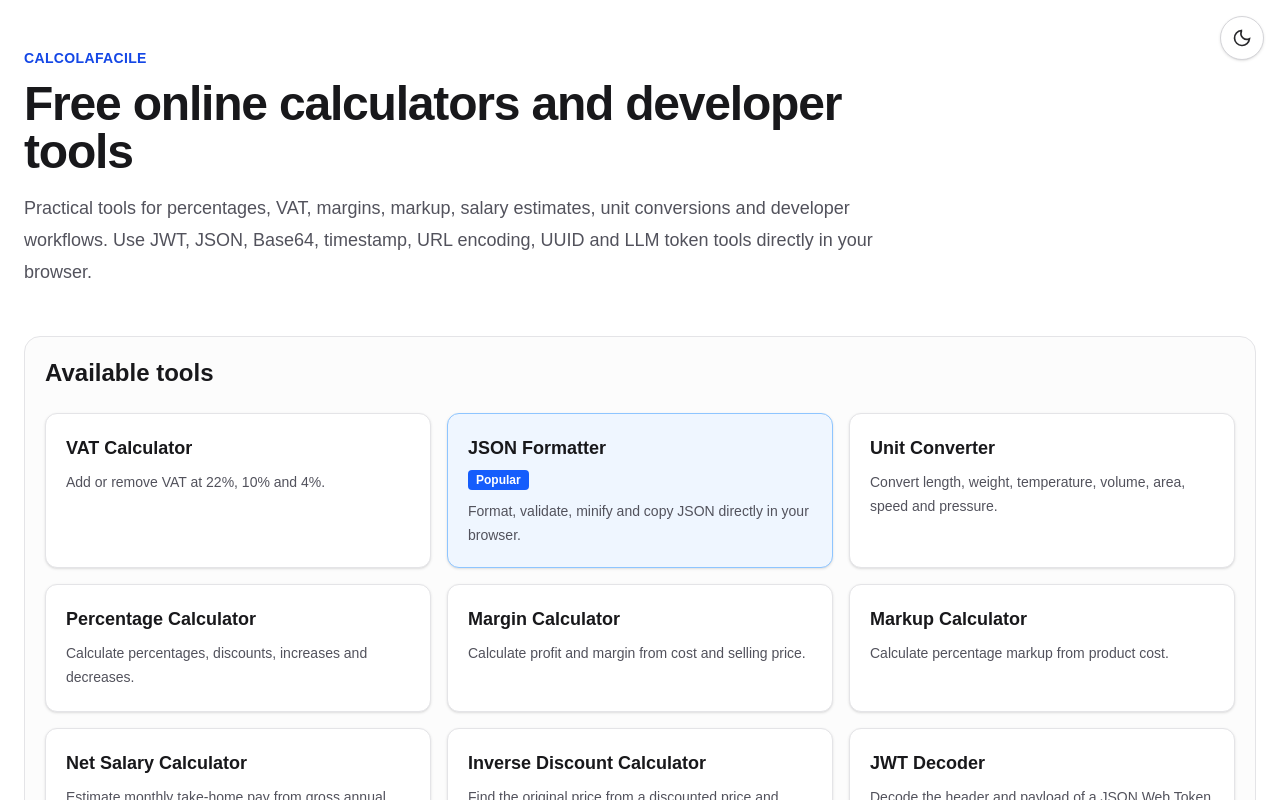
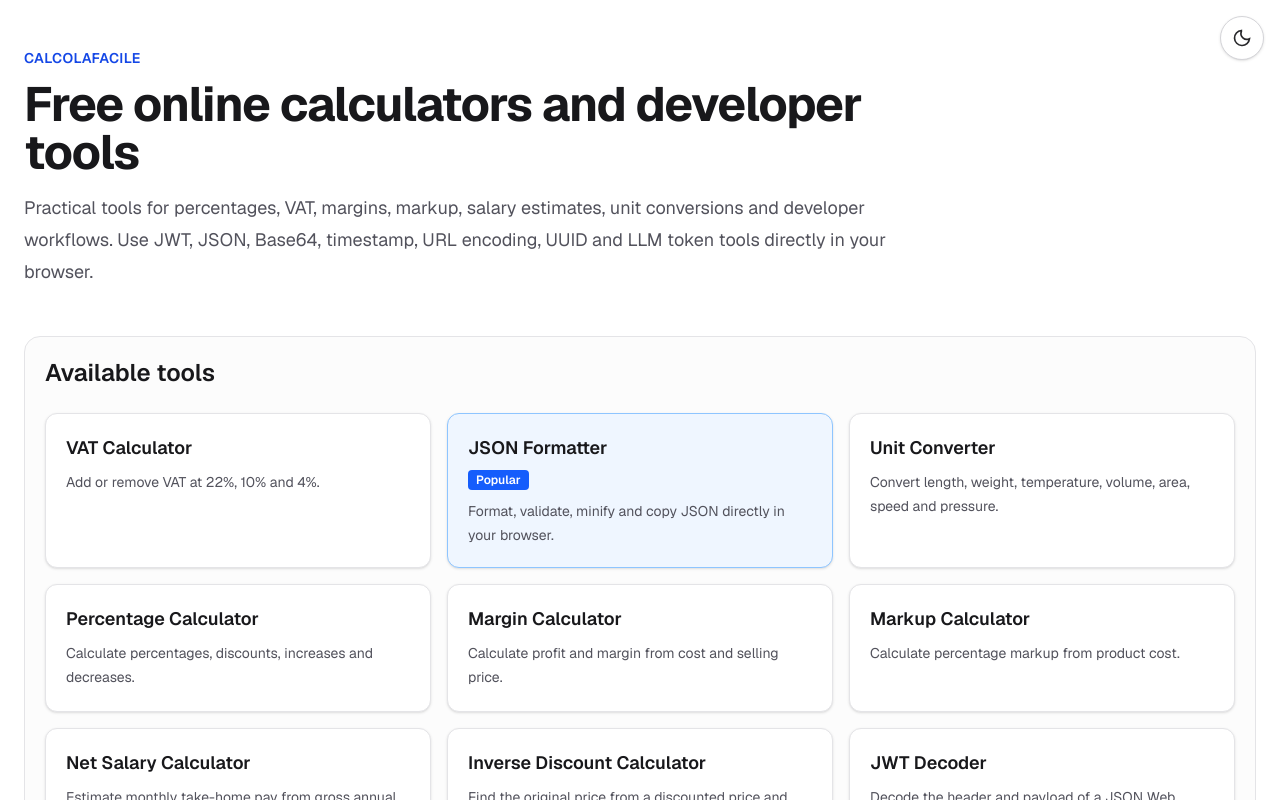
Before and after one commit to elpablo/calcolafacile, a Next.js app: page /en in a window 1280 px wide. Shown: the top 800 px of the page. Built offline with nearby package versions, Linux system fonts and the light colour scheme.

Commit message:
Add bundle analyzer support and update dependencies; refactor global styles for font consistency

```diff
--- a/next.config.mjs
+++ b/next.config.mjs
@@ -1,6 +1,12 @@
+import bundleAnalyzer from "@next/bundle-analyzer";
+
+const withBundleAnalyzer = bundleAnalyzer({
+    enabled: process.env.ANALYZE === "true",
+});
+
 /** @type {import('next').NextConfig} */
 const nextConfig = {
-  /* config options here */
+    /* config options here */
 };
 
-export default nextConfig;
+export default withBundleAnalyzer(nextConfig);
--- a/package.json
+++ b/package.json
@@ -6,7 +6,8 @@
         "dev": "next dev",
         "build": "next build",
         "start": "next start",
-    "lint": "eslint"
+        "lint": "eslint",
+        "analyze": "ANALYZE=true next build --webpack"
     },
     "dependencies": {
         "@vercel/analytics": "^2.0.1",
@@ -18,6 +19,7 @@
         "react-syntax-highlighter": "^16.1.1"
     },
     "devDependencies": {
+        "@next/bundle-analyzer": "^16.2.6",
         "@tailwindcss/postcss": "^4",
         "eslint": "^9",
         "eslint-config-next": "16.2.4",
--- a/src/app/globals.css
+++ b/src/app/globals.css
@@ -38,5 +38,5 @@
 body {
   background: var(--background);
   color: var(--foreground);
-  font-family: Arial, Helvetica, sans-serif;
+  font-family: var(--font-geist-sans), Arial, Helvetica, sans-serif;
 }
```
Also changed, not shown: 1 other file (tests, documents, lock files or other folders). Lines whose indentation alone changed are shown as unchanged.
